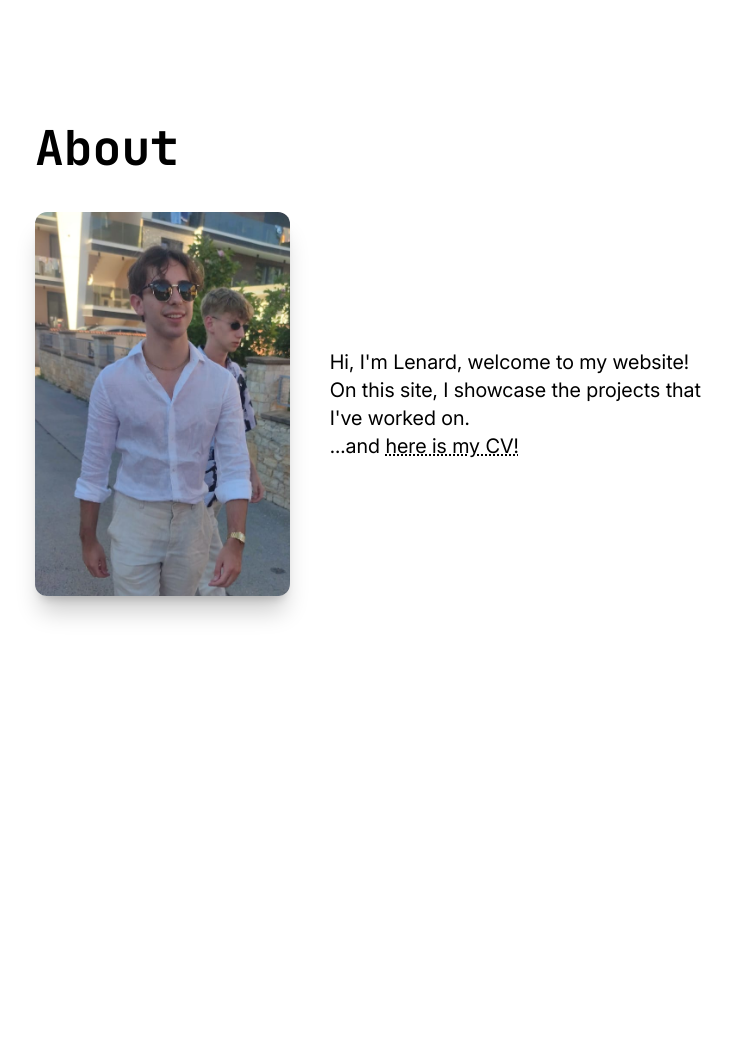
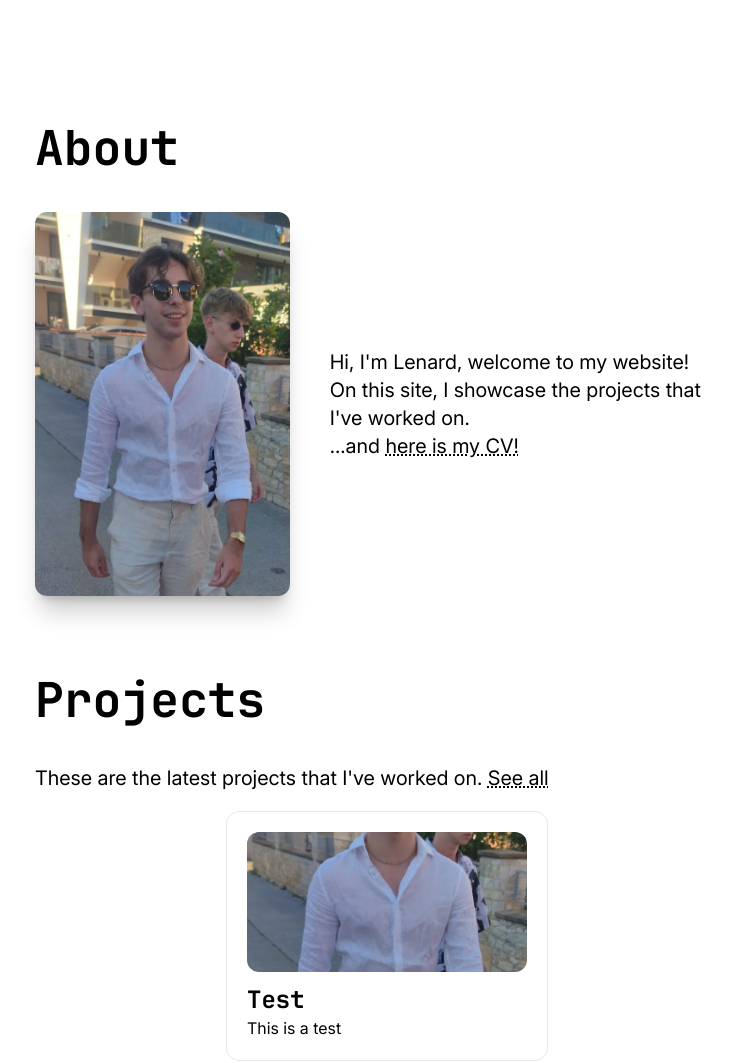
Before and after one commit to lenardokorn/website, an Astro site: page / in a window 1280 px wide. Shown: the part 740-1803 px from the top of the page, without its empty margins (253-985 px from the left). Before the commit the page ends 1400 px from the top, so only its background shows below. Built offline with nearby package versions, Linux system fonts and the light colour scheme; Astro itself is replaced by a stand-in of ours.

Commit message:
Add project section to main page

```diff
--- a/src/pages/index.astro
+++ b/src/pages/index.astro
@@ -4,6 +4,7 @@ import NavigationTerminal from '../components/NavigationTerminal.tsx';
 import { SITE_DESCRIPTION, SITE_TITLE } from '../consts';
 import { Image } from 'astro:assets';
 import photo from '../assets/photo.png';
+import ProjectList from '../components/ProjectList.astro';
 ---
 
 <!doctype html>
@@ -23,9 +24,9 @@ import photo from '../assets/photo.png';
         <p class="text-2xl font-light">Computer Science student @ Graz University of Technology</p>
       </div>
     </header>
-    <main>
-      <section class="py-16 px-5 sm:px-28 lg:px-54 xl:px-72" id="about">
-        <h1 class="text-5xl font-bold font-mono mb-10">About</h1>
+    <main class="py-16 px-5 sm:px-28 lg:px-54 xl:px-72 space-y-20">
+      <section id="about">
+        <h2 class="text-5xl font-bold font-mono mb-10">About</h2>
         <div class="flex space-x-10 items-center justify-center">
           <Image
             src={photo}
@@ -44,6 +45,17 @@ import photo from '../assets/photo.png';
           </p>
         </div>
       </section>
+
+      <section id="projects">
+        <h2 class="text-5xl font-bold font-mono mb-10">Projects</h2>
+        <p class="mb-5 text-xl">
+          These are the latest projects that I've worked on. <a
+            href="/projects"
+            class="decoration-dotted underline hover:decoration-solid">See all</a
+          >
+        </p>
+        <ProjectList limit={3} />
+      </section>
     </main>
   </body>
 </html>
--- a/src/pages/projects/index.astro
+++ b/src/pages/projects/index.astro
@@ -14,7 +14,6 @@ import { SITE_DESCRIPTION, SITE_TITLE } from '../../consts';
     <main>
       <section class="py-16 px-5 sm:px-28 lg:px-54 xl:px-72">
         <h1 class="font-mono font-bold text-6xl mb-10 sm:mb-20">Projects</h1>
-
         <ProjectList />
       </section>
     </main>
```
